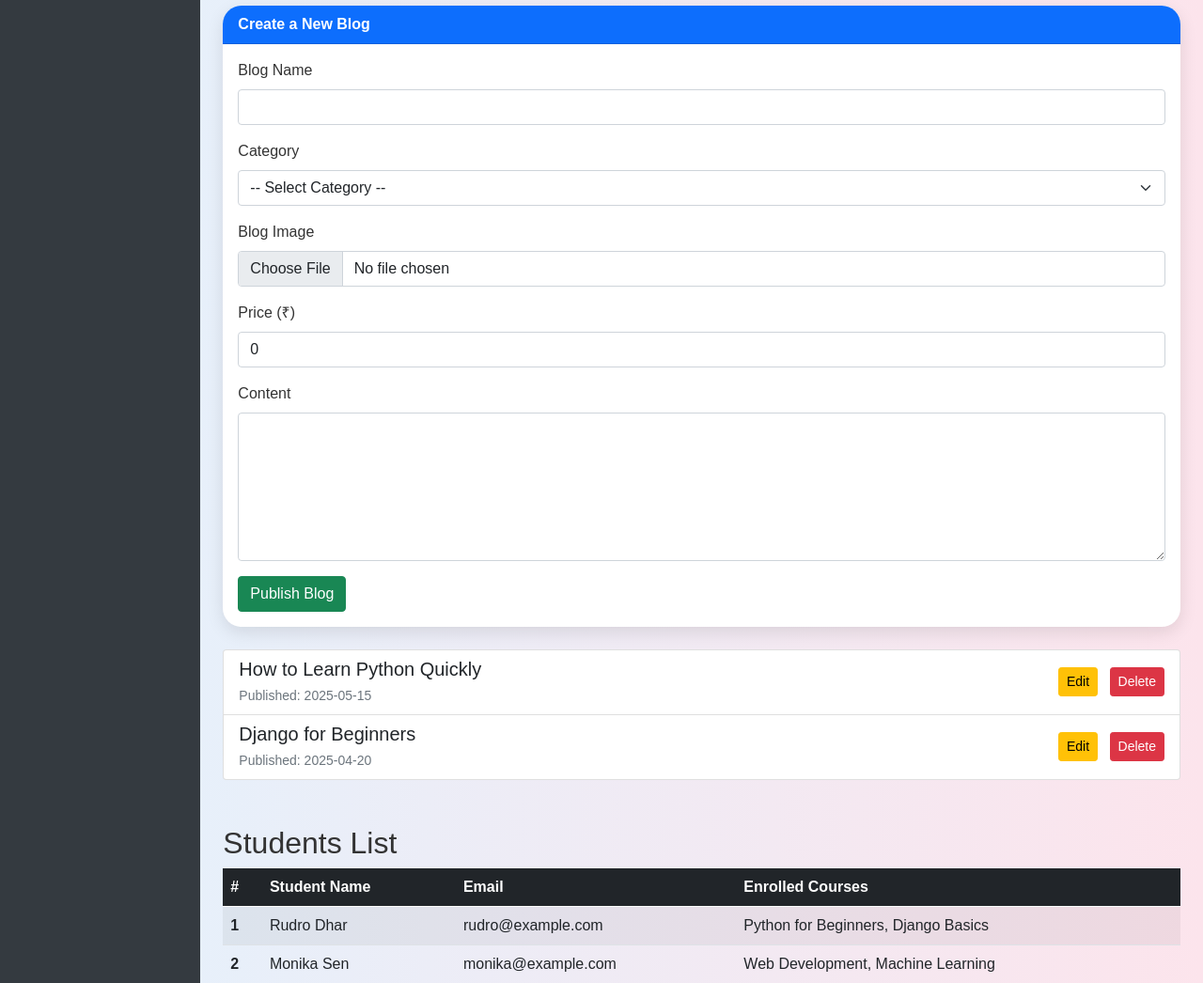
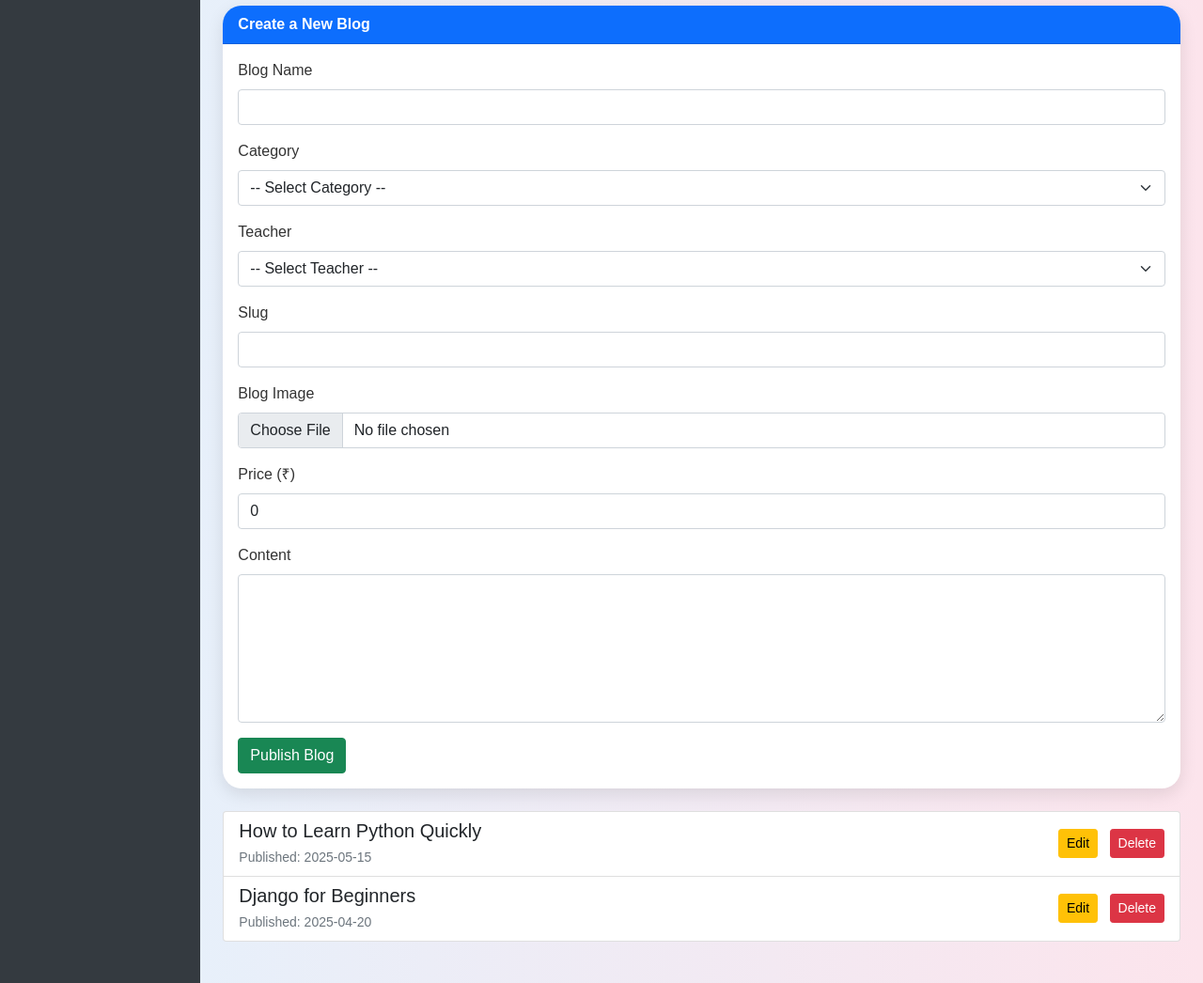
Before and after one commit to Rudro5532/Skillup-LMS, a Django app: template templates/account/teacher_dashboard.html in a window 1280 px wide. Shown: the part 721-1767 px from the top of the page at 94% size. Run offline with Django 5.2, Linux system fonts and the light colour scheme; the template is opened without the code that fills it: values that come from a table or form of the project are taken from there, others are empty; the visitor is signed in with stand-in values (Sample User, id 1); data comes from the database, SQL or seed files in the repository.

Commit message:
teacher can post

```diff
--- a/Courses_app/views.py
+++ b/Courses_app/views.py
@@ -1,6 +1,7 @@
-from django.shortcuts import render, get_object_or_404
-from .models import Course
+from django.shortcuts import render, get_object_or_404,redirect
+from .models import Course, Category
 from django.contrib.auth.decorators import login_required
+
 
 
 
--- a/templates/account/teacher_dashboard.html
+++ b/templates/account/teacher_dashboard.html
@@ -77,11 +77,26 @@
                 <label for="blogCategory" class="form-label">Category</label>
                 <select class="form-select" id="blogCategory" name="category" required>
                   <option value="">-- Select Category --</option>
-                  <option value="django">Django</option>
-                  <option value="python">Python</option>
-                  <option value="webdev">Web Development</option>
+                  {% for cat in categories %}
+                  <option value="{{cat.id}}">{{cat.category_name}}</option>
+                  {% endfor %}
+
                   <!-- dynamically generate if needed -->
                 </select>
+              </div>
+              <div class="mb-3">
+                <label for="blogCategory" class="form-label">Teacher</label>
+                <select class="form-select" id="blogCategory" name="teacher" required>
+                  <option value="">-- Select Teacher --</option>
+                  {% for teacher in teachers %}
+                  <option value="{{teacher.id}}">{{teacher.full_name}}</option>
+                  {% endfor %}
+                  <!-- dynamically generate if needed -->
+                </select>
+              </div>
+              <div class="mb-3">
+                <label for="blogTitle" class="form-label">Slug</label>
+                <input type="text" class="form-control" id="blogTitle" name="slug" required>
               </div>
               <div class="mb-3">
                 <label for="blogImage" class="form-label">Blog Image</label>
@@ -93,7 +108,7 @@
               </div>
               <div class="mb-3">
                 <label for="blogContent" class="form-label">Content</label>
-                <textarea class="form-control" id="blogContent" name="content" rows="6" required></textarea>
+                <textarea class="form-control" id="blogContent" name="description" rows="6" required></textarea>
               </div>
               <button type="submit" class="btn btn-success">Publish Blog</button>
             </form>
```
Also changed, not shown: Account_app/views.py (+34 -2 lines), media/course_image/React-JS-Course-details.webp (added), media/course_image/React-JS-Course-details_H9UKfqG.webp (added).
